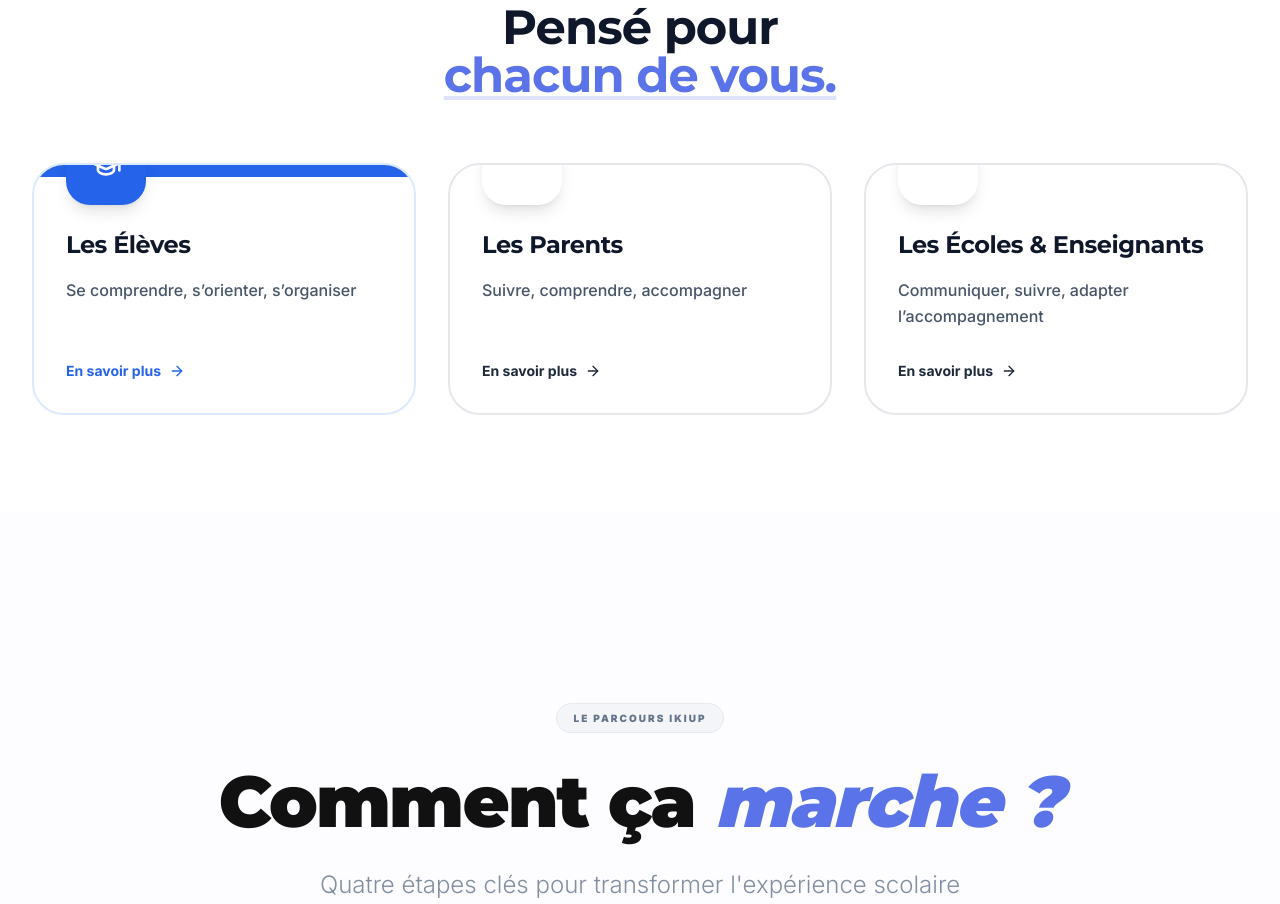
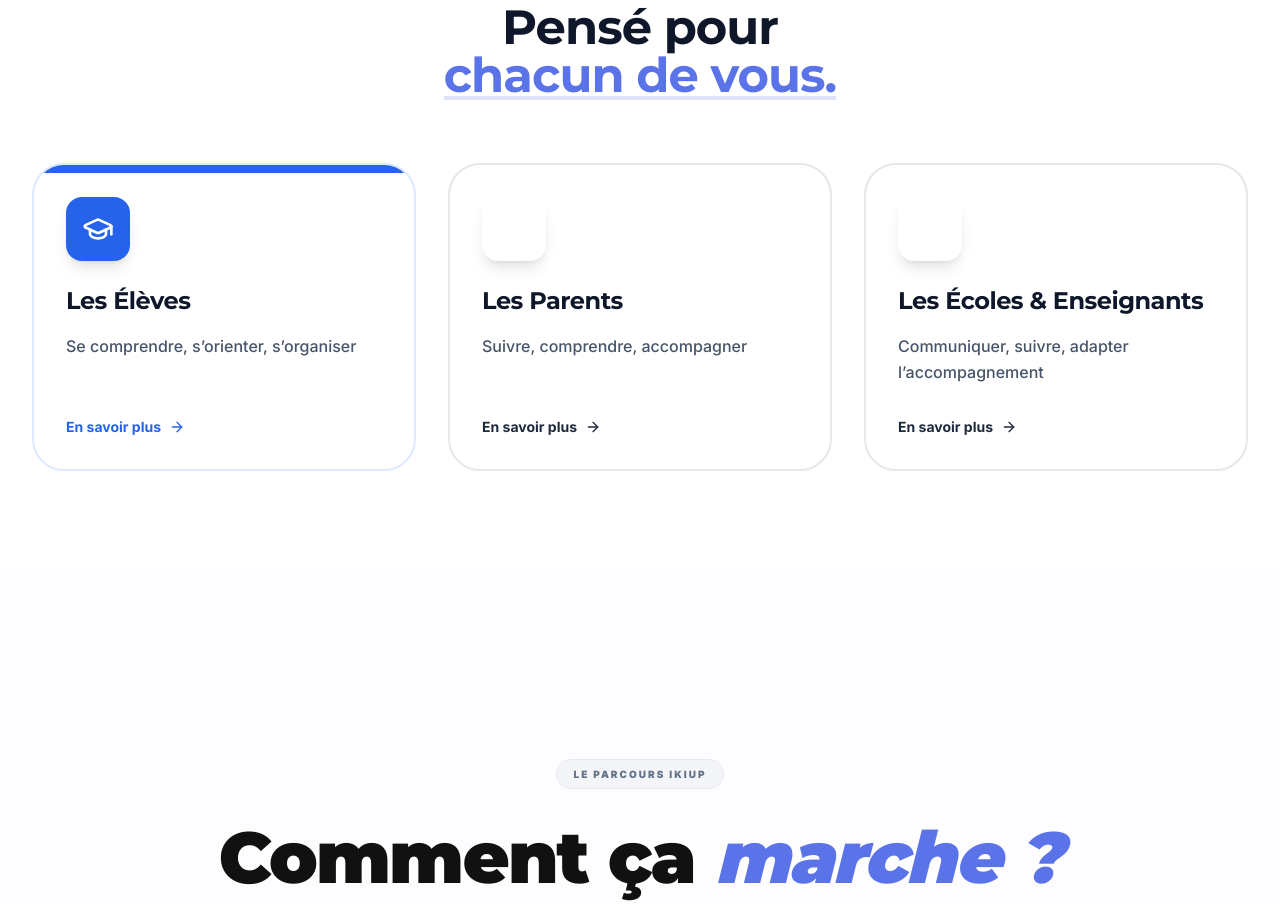
Before and after one commit to Hatimlk/IkiUp-ApplicationEducatif, a React (Vite) app: page / in a window 1280 px wide. Shown: the part 3160-4064 px from the top of the page. Built offline with nearby package versions, Linux system fonts and the light colour scheme.

Commit message:
feat: add new Audience component to highlight target groups with descriptive cards.

```diff
--- a/components/Audience.tsx
+++ b/components/Audience.tsx
@@ -49,12 +49,12 @@ export const Audience: React.FC<AudienceProps> = ({ lang = 'fr' }) => {
         <div className="grid md:grid-cols-3 gap-8">
           {cards.map((card, index) => (
             <Reveal key={index} delay={index * 100} direction="up" className="h-full">
-              <div className={`group h-full flex flex-col pt-0 p-8 rounded-[2rem] bg-white dark:bg-slate-900 border-2 ${card.theme.border} dark:border-slate-800 hover:shadow-2xl hover:shadow-slate-200/50 dark:hover:shadow-black/20 hover:-translate-y-2 transition-all duration-300 relative overflow-hidden`}>
+              <div className={`group h-full flex flex-col p-8 rounded-[2rem] bg-white dark:bg-slate-900 border-2 ${card.theme.border} dark:border-slate-800 hover:shadow-2xl hover:shadow-slate-200/50 dark:hover:shadow-black/20 hover:-translate-y-2 transition-all duration-300 relative overflow-hidden`}>
 
                 {/* Colored Header Bar */}
-                <div className={`h-3 w-full absolute top-0 left-0 ${card.theme.bg}`}></div>
+                <div className={`h-2 w-full absolute top-0 left-0 ${card.theme.bg}`}></div>
 
-                <div className={`w-20 h-20 -mt-10 mb-6 rounded-3xl ${card.theme.bg} text-white flex items-center justify-center shadow-lg transform group-hover:scale-110 transition-transform duration-300`}>
+                <div className={`w-16 h-16 mb-6 rounded-2xl ${card.theme.bg} text-white flex items-center justify-center shadow-lg transform group-hover:scale-110 transition-transform duration-300`}>
                   {card.icon}
                 </div>
 
```
